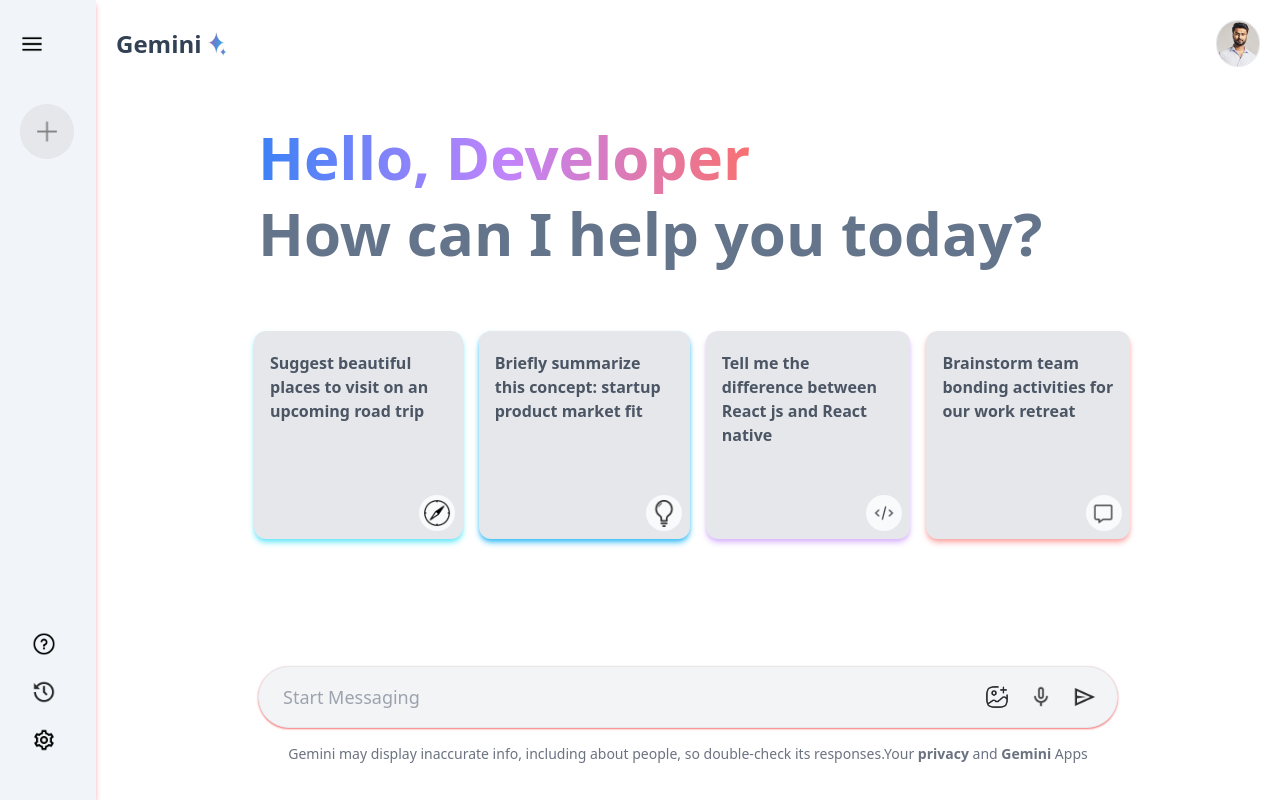
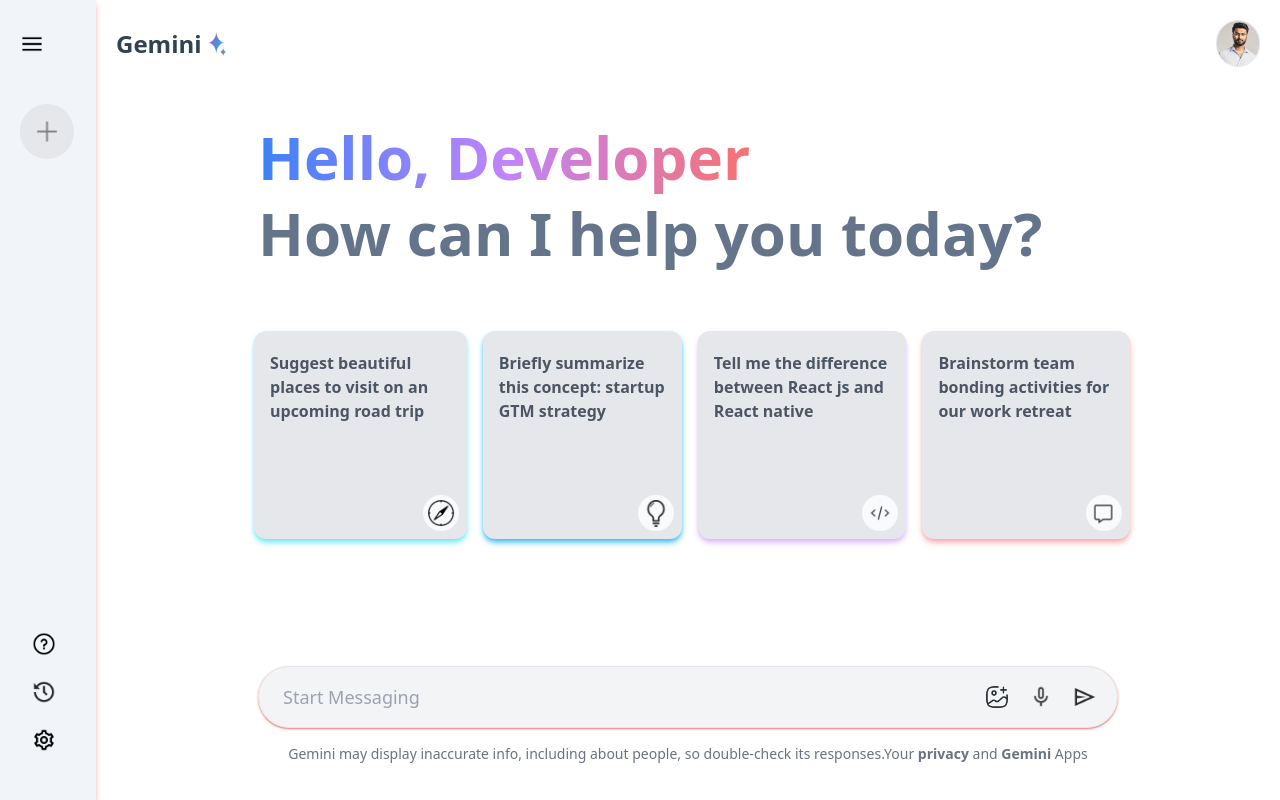
Before and after one commit to debarup24/Gemini-AI-Clone, a React (Vite) app: page / in a window 1280 px wide. Built offline with nearby package versions, Linux system fonts and the light colour scheme.

Commit message:
Gemini clone

```diff
--- a/src/components/Main/PromptCards.jsx
+++ b/src/components/Main/PromptCards.jsx
@@ -17,7 +17,7 @@
 
       <div className="h-52 p-4  relative cursor-pointer bg-gray-200 hover:bg-slate-300 rounded-xl shadow-md shadow-sky-400">
         <p className="text-gray-600 font-semibold mt-1">
-          Briefly summarize this concept: startup product market fit
+          Briefly summarize this concept: startup GTM strategy
         </p>
         <img
           className="w-9 p-1 absolute bg-slate-50 rounded-full bottom-2 right-2"
```
